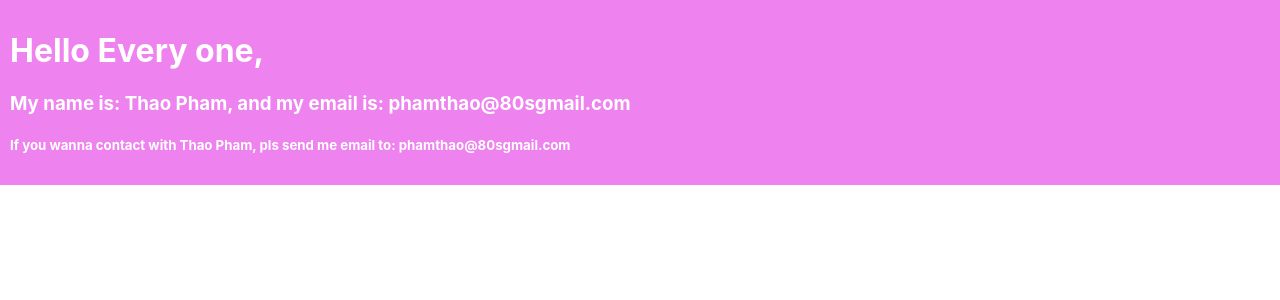
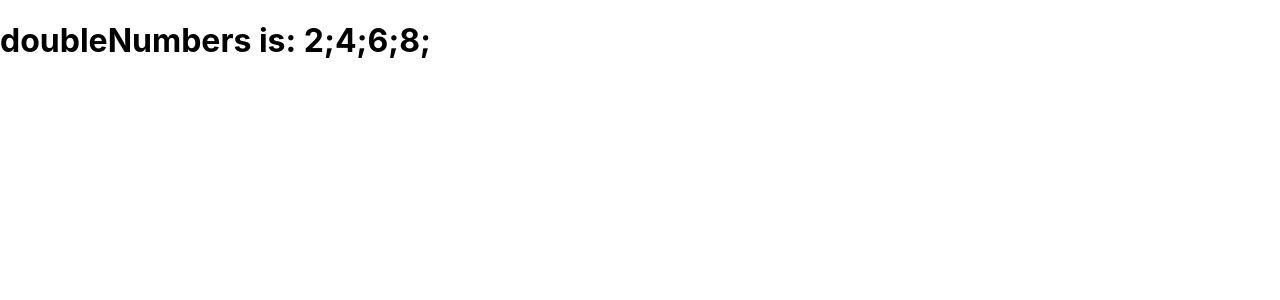
Before and after one commit to phamthao80s/React, a React (Create React App) app: page / in a window 1280 px wide. Shown: the top 300 px of the page. Built offline with nearby package versions, Linux system fonts and the light colour scheme.

Commit message:
Changing content of Index.js file
Changing content of Index.js file. Using arrow function.

```diff
--- a/src/index.js
+++ b/src/index.js
@@ -6,14 +6,15 @@ const user ={
     name: "Thao Pham",
     email: "phamthao@80sgmail.com",
 };
+// const myfirstelement =(
+// <div className="Hello">
+// <p> <h1> Hello Every one, </h1>
 
-const myfirstelement =(
-<div className="Hello">
-<p> <h1> Hello Every one, </h1>
+// <h3> My name is: {user.name}, and my email is: {user.email}</h3></p>
 
-<h3> My name is: {user.name}, and my email is: {user.email}</h3></p>
-
-    <h5> If you wanna contact with {user.name}, pls send me email to: {user.email} </h5>
-</div>
-);
-ReactDOM.render(myfirstelement, document.getElementById('root'));
+//     <h5> If you wanna contact with {user.name}, pls send me email to: {user.email} </h5>
+// </div>
+// );
+var numbers=[1,2,3,4];
+var doubleNumbers=numbers.map((eachNumber)=>eachNumber*2+";");
+ReactDOM.render(<h1>doubleNumbers is: {doubleNumbers} </h1>, document.getElementById('root'));
```
